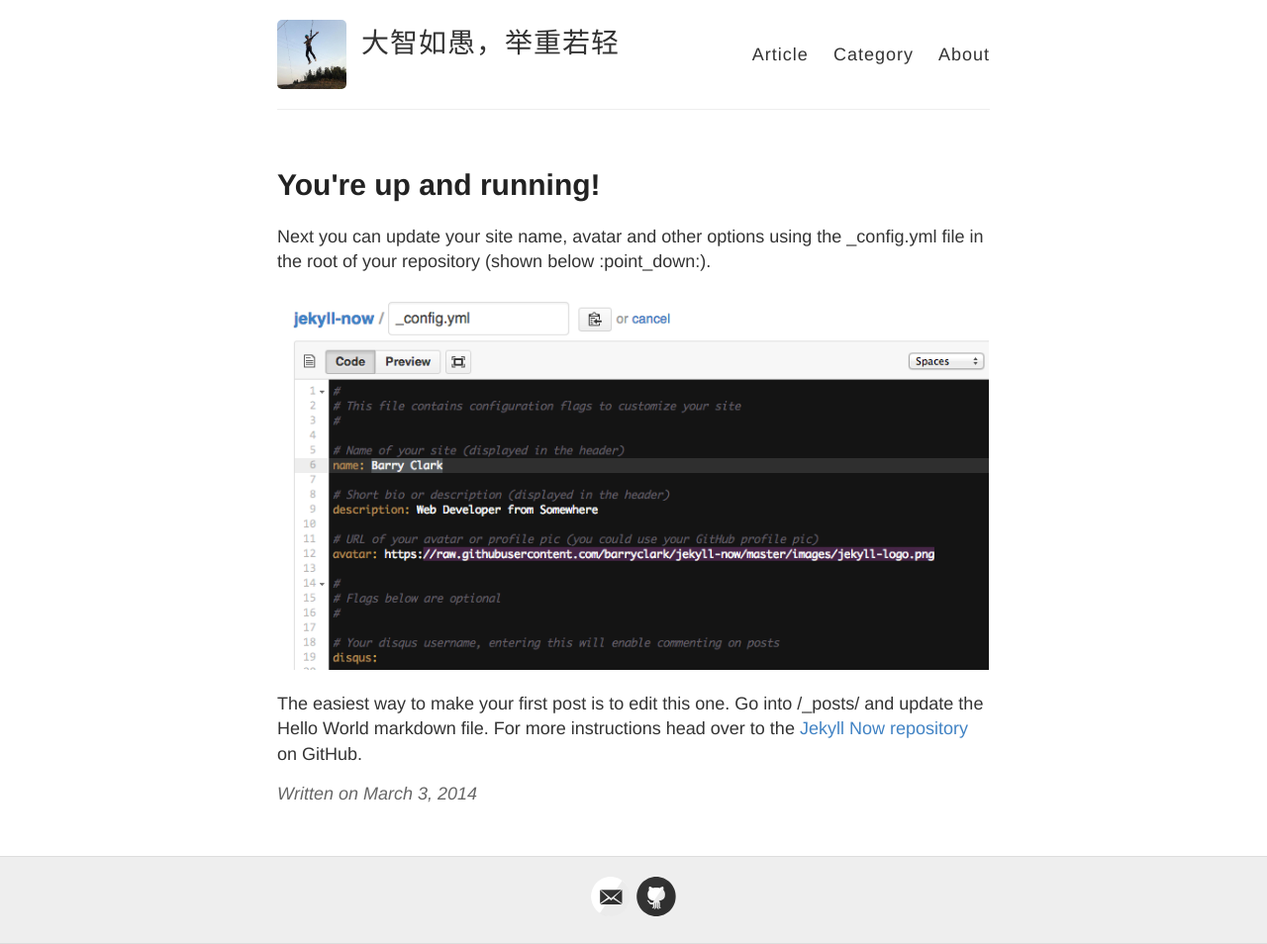
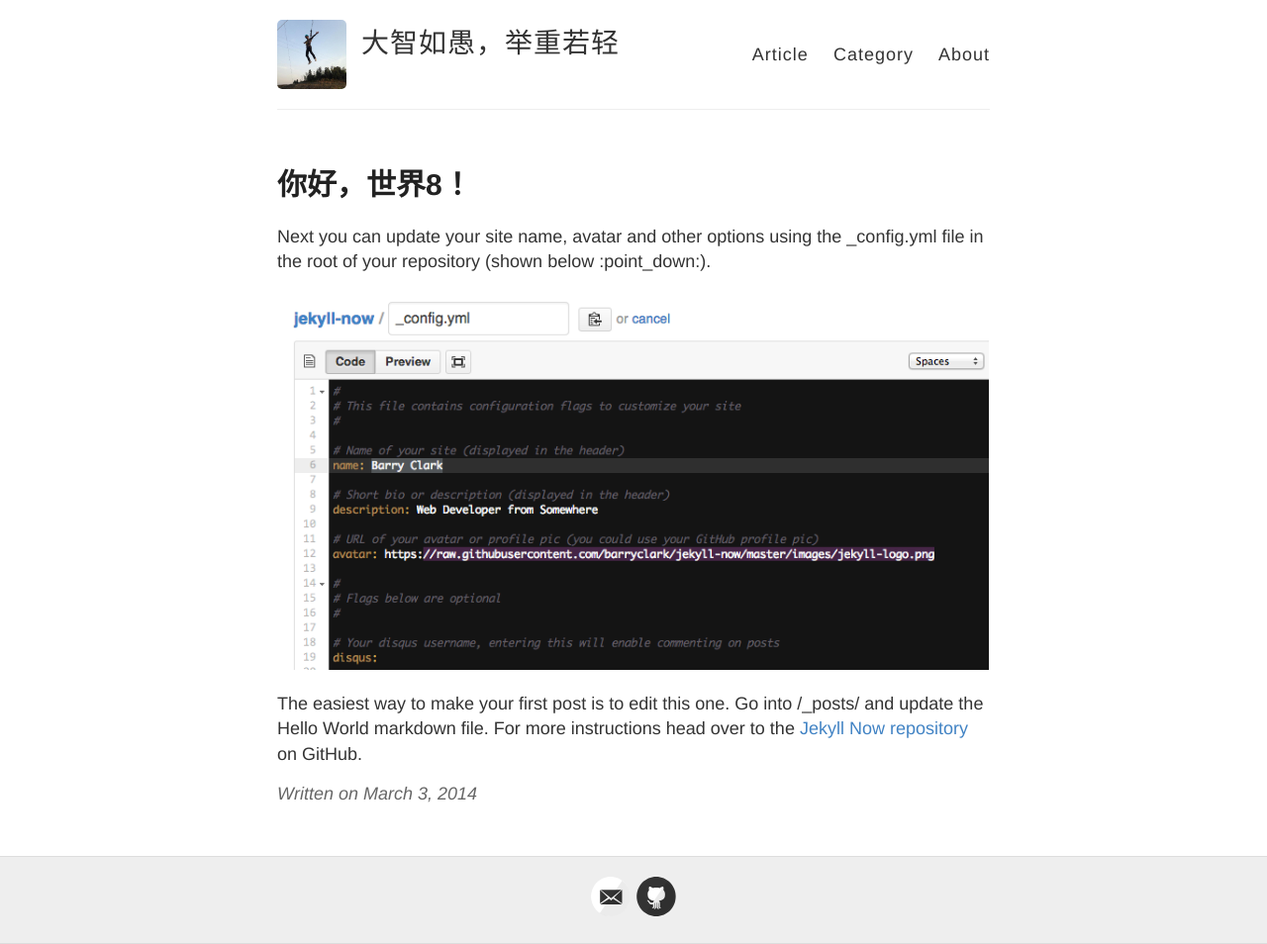
Before and after one commit to CC213/cc213.github.io, a Jekyll site: the page built from _posts/2014-3-3-Hello-World - 副本 (8).md, in a window 1280 px wide. Shown: the whole page at 99% size. Built offline with Jekyll 4.4.1, drawn with Linux system fonts in a browser that asks for light colours; Markdown is read by kramdown in place of the engine named in the settings; comment, search, counter and statistics services are not loaded.

Commit message:
试试中文

```diff
--- a/_posts/2014-3-3-Hello-World - 副本 (8).md
+++ b/_posts/2014-3-3-Hello-World - 副本 (8).md
@@ -1,7 +1,7 @@
 ---
 layout: post
-title: You're up and running!
-categories: [C0, C8]
+title: 你好，世界8！
+categories: [C0, 标签8]
 ---
 
 Next you can update your site name, avatar and other options using the _config.yml file in the root of your repository (shown below :point_down:).
--- a/index.html
+++ b/index.html
@@ -9,7 +9,7 @@ layout: default
       <h1><a href="{{ site.baseurl }}{{ post.url }}">{{ post.title }}</a></h1>
 
       <div class="entry">
-        {{ post.content | truncatewords:40}}
+        {{ post.content | truncatewords:32}}
       </div>
 
       <a href="{{ site.baseurl }}{{ post.url }}" class="read-more">Read More</a>
```
Also changed, not shown: _posts/2014-3-3-Hello-World.md (+1 -1 lines).
